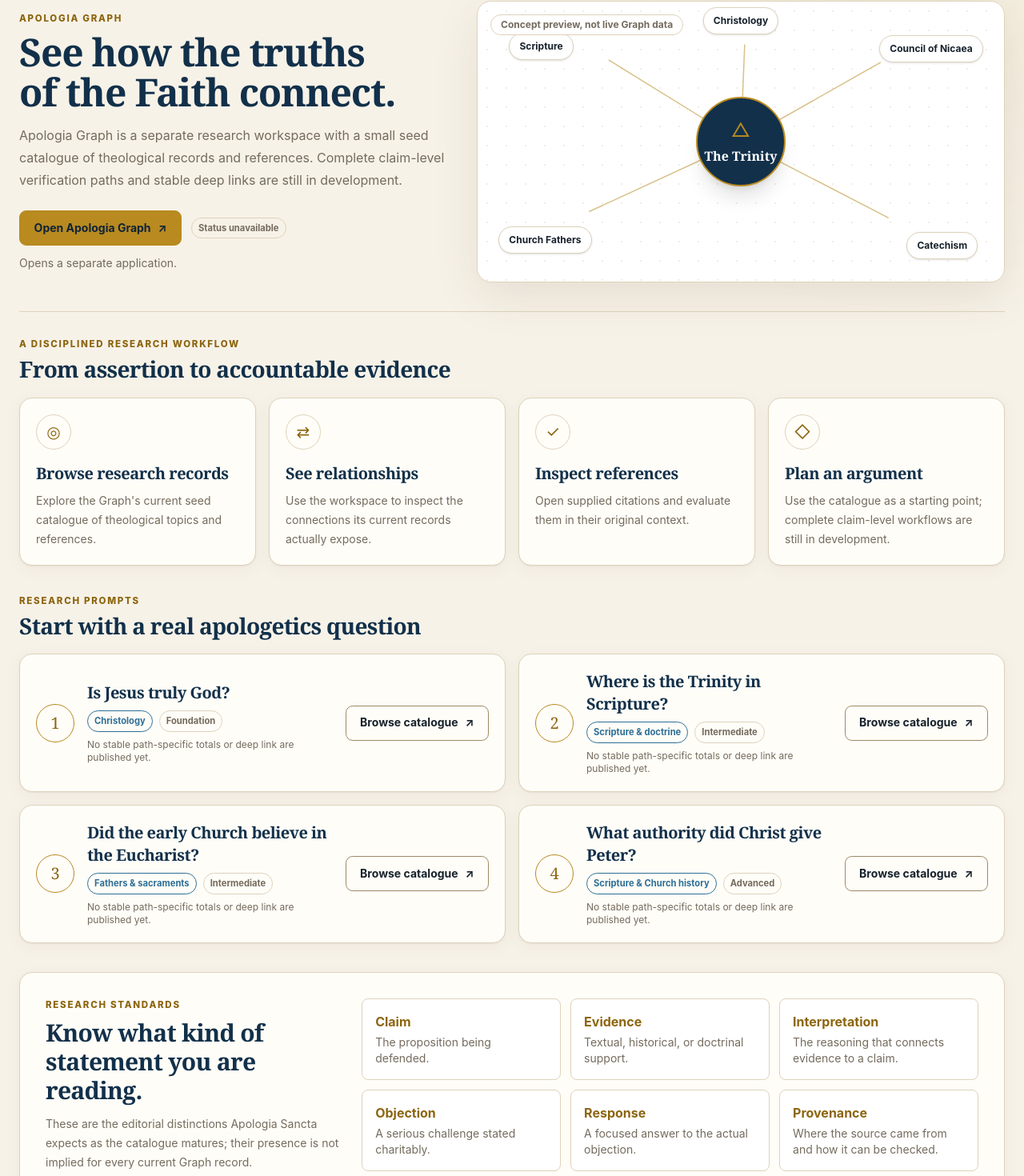
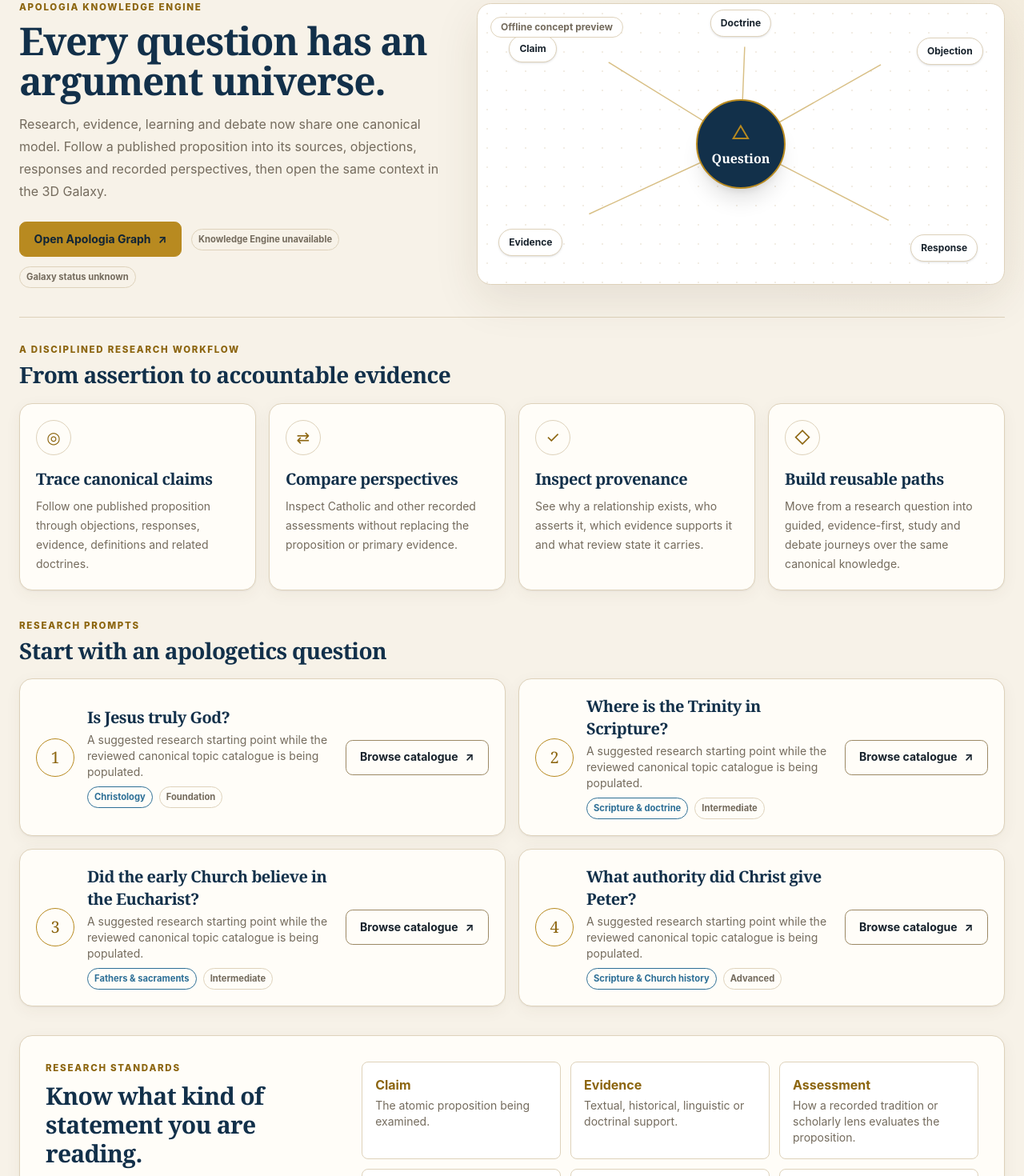
Before and after one commit to DocHarry22/apologiasancta-ui, a Next.js app: page /research in a window 1280 px wide. Shown: the part 161-1631 px from the top of the page at 80% size. Built offline with nearby package versions, Linux system fonts and the light colour scheme; no server answers.

Commit message:
Drive Research from published Knowledge Engine topics

```diff
--- a/src/app/research/page.tsx
+++ b/src/app/research/page.tsx
@@ -1,13 +1,23 @@
 import { AppShell } from "@/components/shell/AppShell";
 import { SectionHeading, StatusBadge } from "@/components/ui/Primitives";
 import { getResearchGraphUrl } from "@/lib/publicEnv";
+import { fetchKnowledgeEngine } from "@/lib/server/knowledgeEngine";
 
 export const metadata = {
   title: "Research Catholic Claims and Sources | Apologia Sancta",
-  description: "Open the separate Apologia Graph research catalogue for Catholic topics and source references.",
+  description: "Explore published Apologia Knowledge Engine topics, evidence and argument relationships in Apologia Graph.",
 };
 
 export const revalidate = 60;
+
+type KnowledgeTopic = {
+  id: string;
+  title: string;
+  rootNodeId: string;
+  summary?: string;
+  featuredNodeIds?: string[];
+  publishedRevisionId?: string;
+};
 
 async function getGraphStatus(graphUrl: string | null): Promise<"available" | "unknown"> {
   if (!graphUrl) return "unknown";
@@ -26,19 +36,40 @@
   }
 }
 
+async function getKnowledgeTopics(): Promise<{ available: boolean; topics: KnowledgeTopic[] }> {
+  try {
+    const payload = await fetchKnowledgeEngine("/knowledge/topics", new URLSearchParams({ limit: "24" })) as { topics?: unknown };
+    if (!Array.isArray(payload?.topics)) return { available: true, topics: [] };
+    const topics = payload.topics.filter((value): value is KnowledgeTopic => {
+      if (!value || typeof value !== "object") return false;
+      const item = value as Record<string, unknown>;
+      return typeof item.id === "string" && typeof item.title === "string" && typeof item.rootNodeId === "string";
+    });
+    return { available: true, topics };
+  } catch {
+    return { available: false, topics: [] };
+  }
+}
+
 const values = [
-  { icon: "◎", title: "Browse research records", copy: "Explore the Graph's current seed catalogue of theological topics and references." },
-  { icon: "⇄", title: "See relationships", copy: "Use the workspace to inspect the connections its current records actually expose." },
-  { icon: "✓", title: "Inspect references", copy: "Open supplied citations and evaluate them in their original context." },
-  { icon: "◇", title: "Plan an argument", copy: "Use the catalogue as a starting point; complete claim-level workflows are still in development." },
+  { icon: "◎", title: "Trace canonical claims", copy: "Follow one published proposition through objections, responses, evidence, definitions and related doctrines." },
+  { icon: "⇄", title: "Compare perspectives", copy: "Inspect Catholic and other recorded assessments without replacing the proposition or primary evidence." },
+  { icon: "✓", title: "Inspect provenance", copy: "See why a relationship exists, who asserts it, which evidence supports it and what review state it carries." },
+  { icon: "◇", title: "Build reusable paths", copy: "Move from a research question into guided, evidence-first, study and debate journeys over the same canonical knowledge." },
 ];
 
-const paths = [
+const fallbackPrompts = [
   { title: "Is Jesus truly God?", focus: "Christology", difficulty: "Foundation" },
   { title: "Where is the Trinity in Scripture?", focus: "Scripture & doctrine", difficulty: "Intermediate" },
   { title: "Did the early Church believe in the Eucharist?", focus: "Fathers & sacraments", difficulty: "Intermediate" },
   { title: "What authority did Christ give Peter?", focus: "Scripture & Church history", difficulty: "Advanced" },
 ];
+
+function graphFocusUrl(graphUrl: string, nodeId?: string): string {
+  const url = new URL("/graph", graphUrl);
+  if (nodeId) url.searchParams.set("focus", nodeId);
+  return url.toString();
+}
 
 function ExternalGraphLink({ href, children, className = "btn-primary" }: { href: string; children: React.ReactNode; className?: string }) {
   return <a href={href} target="_blank" rel="noopener noreferrer" className={className}>{children} <span aria-hidden="true">↗</span><span className="sr-only"> (opens in a new tab)</span></a>;
@@ -46,28 +77,29 @@
 
 export default async function ResearchPage() {
   const graphUrl = getResearchGraphUrl();
-  const graphStatus = await getGraphStatus(graphUrl);
+  const [graphStatus, knowledge] = await Promise.all([getGraphStatus(graphUrl), getKnowledgeTopics()]);
+
   return (
     <AppShell>
       <div className="page-container py-8 sm:py-11">
         <section className="grid gap-8 border-b border-(--border) pb-9 lg:grid-cols-[0.9fr_1.1fr] lg:items-center" aria-labelledby="research-heading">
           <div>
-            <p className="eyebrow">Apologia Graph</p>
-            <h1 id="research-heading" className="editorial-heading mt-2 max-w-3xl text-4xl font-semibold leading-[1.03] sm:text-5xl">See how the truths<br />of the Faith connect.</h1>
-            <p className="mt-4 max-w-xl text-base leading-7 text-(--text-muted)">Apologia Graph is a separate research workspace with a small seed catalogue of theological records and references. Complete claim-level verification paths and stable deep links are still in development.</p>
+            <p className="eyebrow">Apologia Knowledge Engine</p>
+            <h1 id="research-heading" className="editorial-heading mt-2 max-w-3xl text-4xl font-semibold leading-[1.03] sm:text-5xl">Every question has an<br />argument universe.</h1>
+            <p className="mt-4 max-w-xl text-base leading-7 text-(--text-muted)">Research, evidence, learning and debate now share one canonical model. Follow a published proposition into its sources, objections, responses and recorded perspectives, then open the same context in the 3D Galaxy.</p>
             <div className="mt-6 flex flex-wrap items-center gap-3">
-              {graphUrl ? <ExternalGraphLink href={graphUrl}>Open Apologia Graph</ExternalGraphLink> : <span className="btn-primary cursor-not-allowed opacity-60">Graph URL unavailable</span>}
-              <StatusBadge tone={graphStatus === "available" ? "success" : "neutral"}>{graphStatus === "available" ? "Graph available" : "Status unavailable"}</StatusBadge>
-              <span className="text-sm text-(--text-muted)">Opens a separate application.</span>
+              {graphUrl ? <ExternalGraphLink href={graphFocusUrl(graphUrl)}>Open Apologia Graph</ExternalGraphLink> : <span className="btn-primary cursor-not-allowed opacity-60">Graph URL unavailable</span>}
+              <StatusBadge tone={knowledge.available ? "success" : "neutral"}>{knowledge.available ? "Knowledge Engine connected" : "Knowledge Engine unavailable"}</StatusBadge>
+              <StatusBadge tone={graphStatus === "available" ? "success" : "neutral"}>{graphStatus === "available" ? "Galaxy available" : "Galaxy status unknown"}</StatusBadge>
             </div>
           </div>
 
-          <div className="surface-card-elevated relative min-h-[22rem] overflow-hidden p-5" role="img" aria-label="Conceptual preview of a planned Trinity research relationship model">
-            <span className="absolute left-4 top-4 z-10 rounded-full border border-(--border) bg-(--surface-elevated) px-3 py-1 text-xs font-bold text-(--text-muted)">Concept preview, not live Graph data</span>
+          <div className="surface-card-elevated relative min-h-[22rem] overflow-hidden p-5" role="img" aria-label="Conceptual map of a canonical theological research constellation">
+            <span className="absolute left-4 top-4 z-10 rounded-full border border-(--border) bg-(--surface-elevated) px-3 py-1 text-xs font-bold text-(--text-muted)">{knowledge.available ? "Canonical research model" : "Offline concept preview"}</span>
             <div className="absolute inset-0 opacity-40" style={{ backgroundImage: "radial-gradient(var(--border) 1px, transparent 1px)", backgroundSize: "24px 24px" }} aria-hidden="true" />
             <svg className="absolute inset-0 h-full w-full text-(--gold) opacity-55" viewBox="0 0 600 360" fill="none" aria-hidden="true"><path d="M300 180 130 75m170 105L480 78M300 180 105 270m195-90 190 98m-190-98 5-125" stroke="currentColor" strokeWidth="1.5" /></svg>
-            <div className="absolute left-1/2 top-1/2 grid h-28 w-28 -translate-x-1/2 -translate-y-1/2 place-content-center rounded-full border-2 border-(--gold) bg-(--navy) text-center text-white shadow-xl"><span className="text-2xl text-(--gold)" aria-hidden="true">△</span><strong className="mt-1 font-[family-name:var(--font-editorial)]">The Trinity</strong></div>
-            {[{ label: "Scripture", pos: "left-[6%] top-[11%]" }, { label: "Council of Nicaea", pos: "right-[4%] top-[12%]" }, { label: "Church Fathers", pos: "bottom-[10%] left-[4%]" }, { label: "Catechism", pos: "bottom-[8%] right-[5%]" }, { label: "Christology", pos: "left-1/2 top-[2%] -translate-x-1/2" }].map((node) => <span key={node.label} className={`absolute ${node.pos} rounded-full border border-(--border) bg-(--surface-elevated) px-3 py-2 text-xs font-bold shadow-sm`}>{node.label}</span>)}
+            <div className="absolute left-1/2 top-1/2 grid h-28 w-28 -translate-x-1/2 -translate-y-1/2 place-content-center rounded-full border-2 border-(--gold) bg-(--navy) text-center text-white shadow-xl"><span className="text-2xl text-(--gold)" aria-hidden="true">△</span><strong className="mt-1 font-[family-name:var(--font-editorial)]">Question</strong></div>
+            {[{ label: "Claim", pos: "left-[6%] top-[11%]" }, { label: "Objection", pos: "right-[4%] top-[12%]" }, { label: "Evidence", pos: "bottom-[10%] left-[4%]" }, { label: "Response", pos: "bottom-[8%] right-[5%]" }, { label: "Doctrine", pos: "left-1/2 top-[2%] -translate-x-1/2" }].map((node) => <span key={node.label} className={`absolute ${node.pos} rounded-full border border-(--border) bg-(--surface-elevated) px-3 py-2 text-xs font-bold shadow-sm`}>{node.label}</span>)}
           </div>
         </section>
 
@@ -77,13 +109,20 @@
         </section>
 
         <section className="mt-9" aria-labelledby="guided-research-heading">
-          <SectionHeading eyebrow="Research prompts" title="Start with a real apologetics question" />
-          <div className="grid grid-cols-1 gap-4 md:grid-cols-2">{paths.map((path, index) => <article key={path.title} className="surface-card grid grid-cols-[auto_minmax(0,1fr)] items-center gap-4 p-5 sm:grid-cols-[auto_minmax(0,1fr)_auto]"><span className="grid h-12 w-12 shrink-0 place-items-center rounded-full border border-(--gold) font-[family-name:var(--font-editorial)] text-xl text-(--gold-hover)" aria-hidden="true">{index + 1}</span><div className="min-w-0"><h2 className="editorial-heading text-xl font-semibold">{path.title}</h2><div className="mt-2 flex flex-wrap gap-2"><StatusBadge tone="info">{path.focus}</StatusBadge><StatusBadge>{path.difficulty}</StatusBadge><span className="text-xs text-(--text-muted)">No stable path-specific totals or deep link are published yet.</span></div></div>{graphUrl ? <ExternalGraphLink href={graphUrl} className="btn-quiet col-span-2 w-full px-3 sm:col-span-1 sm:w-auto">Browse catalogue</ExternalGraphLink> : null}</article>)}</div>
+          <SectionHeading eyebrow={knowledge.available ? "Published Knowledge Engine topics" : "Research prompts"} title={knowledge.available ? "Enter a reviewed argument constellation" : "Start with an apologetics question"} />
+          {knowledge.available && knowledge.topics.length === 0 ? <div className="surface-card p-6"><StatusBadge>Editorial migration in progress</StatusBadge><p className="mt-3 text-sm leading-6 text-(--text-muted)">The Knowledge Engine is connected, but no reviewed topic journey has been published yet. Draft imports remain intentionally hidden until source and doctrinal review are complete.</p></div> : null}
+          <div className="grid grid-cols-1 gap-4 md:grid-cols-2">
+            {(knowledge.topics.length ? knowledge.topics : fallbackPrompts).map((entry, index) => {
+              const topic = entry as KnowledgeTopic & { focus?: string; difficulty?: string };
+              const live = "rootNodeId" in topic && Boolean(topic.rootNodeId);
+              return <article key={topic.id || topic.title} className="surface-card grid grid-cols-[auto_minmax(0,1fr)] items-center gap-4 p-5 sm:grid-cols-[auto_minmax(0,1fr)_auto]"><span className="grid h-12 w-12 shrink-0 place-items-center rounded-full border border-(--gold) font-[family-name:var(--font-editorial)] text-xl text-(--gold-hover)" aria-hidden="true">{index + 1}</span><div className="min-w-0"><h2 className="editorial-heading text-xl font-semibold">{topic.title}</h2><p className="mt-1 text-sm leading-5 text-(--text-muted)">{live ? topic.summary || "Published canonical topic journey." : "A suggested research starting point while the reviewed canonical topic catalogue is being populated."}</p><div className="mt-2 flex flex-wrap gap-2">{live ? <><StatusBadge tone="success">Published</StatusBadge><StatusBadge tone="info">Canonical</StatusBadge></> : <><StatusBadge tone="info">{topic.focus || "Apologetics"}</StatusBadge><StatusBadge>{topic.difficulty || "Research"}</StatusBadge></>}</div></div>{graphUrl ? <ExternalGraphLink href={graphFocusUrl(graphUrl, live ? topic.rootNodeId : undefined)} className="btn-quiet col-span-2 w-full px-3 sm:col-span-1 sm:w-auto">{live ? "Explore constellation" : "Browse catalogue"}</ExternalGraphLink> : null}</article>;
+            })}
+          </div>
         </section>
 
         <section id="standards" className="surface-card mt-9 scroll-mt-28 p-6 sm:p-8" aria-labelledby="standards-heading">
-          <div className="grid gap-6 lg:grid-cols-[0.65fr_1.35fr] lg:items-start"><div><p className="eyebrow">Research standards</p><h2 id="standards-heading" className="editorial-heading mt-2 text-3xl font-semibold">Know what kind of statement you are reading.</h2><p className="mt-3 text-sm leading-6 text-(--text-muted)">These are the editorial distinctions Apologia Sancta expects as the catalogue matures; their presence is not implied for every current Graph record.</p></div><div className="grid gap-3 sm:grid-cols-2 lg:grid-cols-3">{[
-            ["Claim", "The proposition being defended."], ["Evidence", "Textual, historical, or doctrinal support."], ["Interpretation", "The reasoning that connects evidence to a claim."], ["Objection", "A serious challenge stated charitably."], ["Response", "A focused answer to the actual objection."], ["Provenance", "Where the source came from and how it can be checked."],
+          <div className="grid gap-6 lg:grid-cols-[0.65fr_1.35fr] lg:items-start"><div><p className="eyebrow">Research standards</p><h2 id="standards-heading" className="editorial-heading mt-2 text-3xl font-semibold">Know what kind of statement you are reading.</h2><p className="mt-3 text-sm leading-6 text-(--text-muted)">Canonical propositions, source identity, exact citations, interpretations and editorial inferences remain distinct. Perspective does not rewrite evidence.</p></div><div className="grid gap-3 sm:grid-cols-2 lg:grid-cols-3">{[
+            ["Claim", "The atomic proposition being examined."], ["Evidence", "Textual, historical, linguistic or doctrinal support."], ["Assessment", "How a recorded tradition or scholarly lens evaluates the proposition."], ["Objection", "A serious challenge stated in its own terms."], ["Response", "A focused answer linked to the actual objection."], ["Provenance", "Who asserts a relationship, from what evidence and under which reviewed revision."],
           ].map(([title, copy]) => <div key={title} className="rounded-lg border border-(--border) bg-(--surface-elevated) p-4"><h3 className="font-bold text-(--gold-hover)">{title}</h3><p className="mt-1 text-sm leading-5 text-(--text-muted)">{copy}</p></div>)}</div></div>
         </section>
       </div>
```
